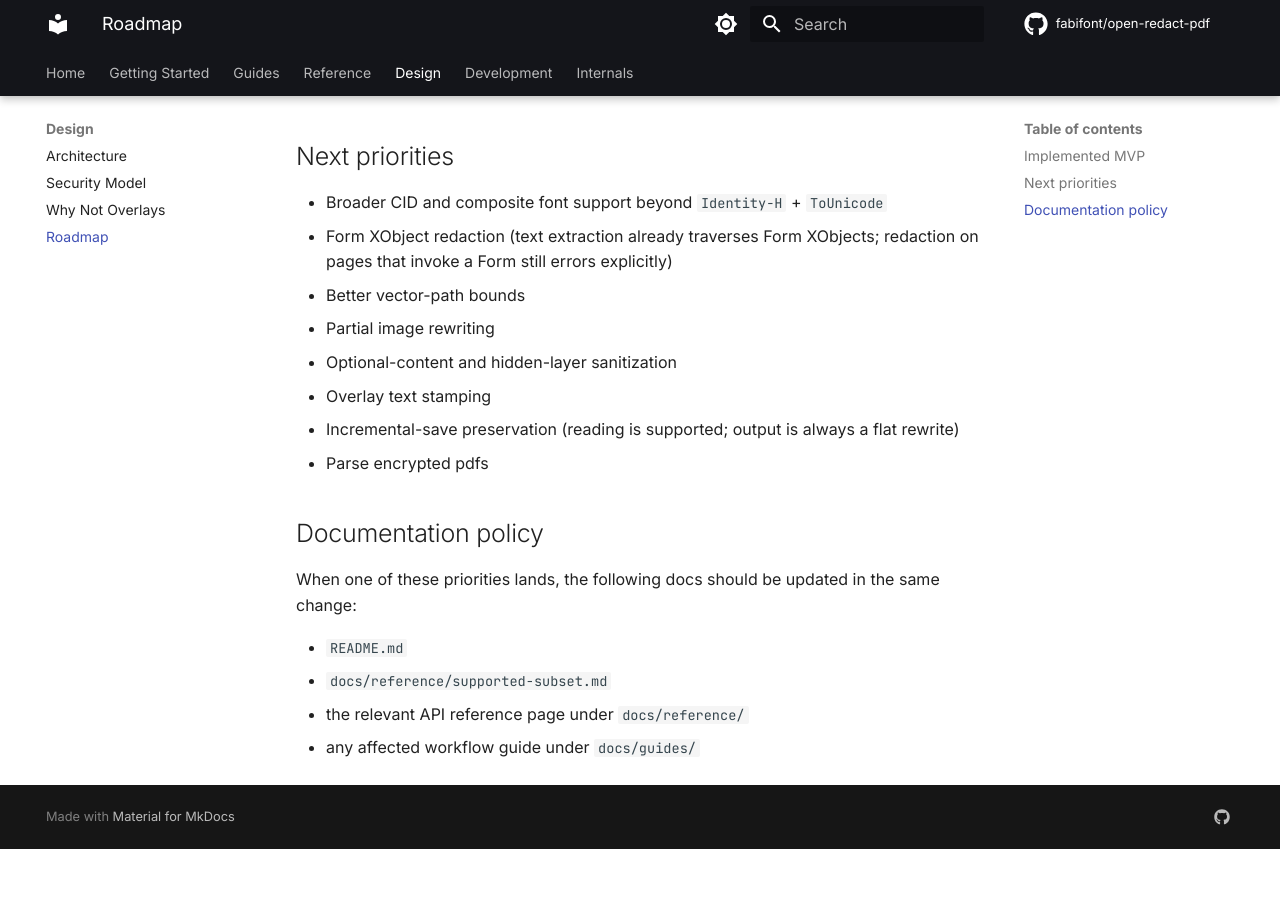
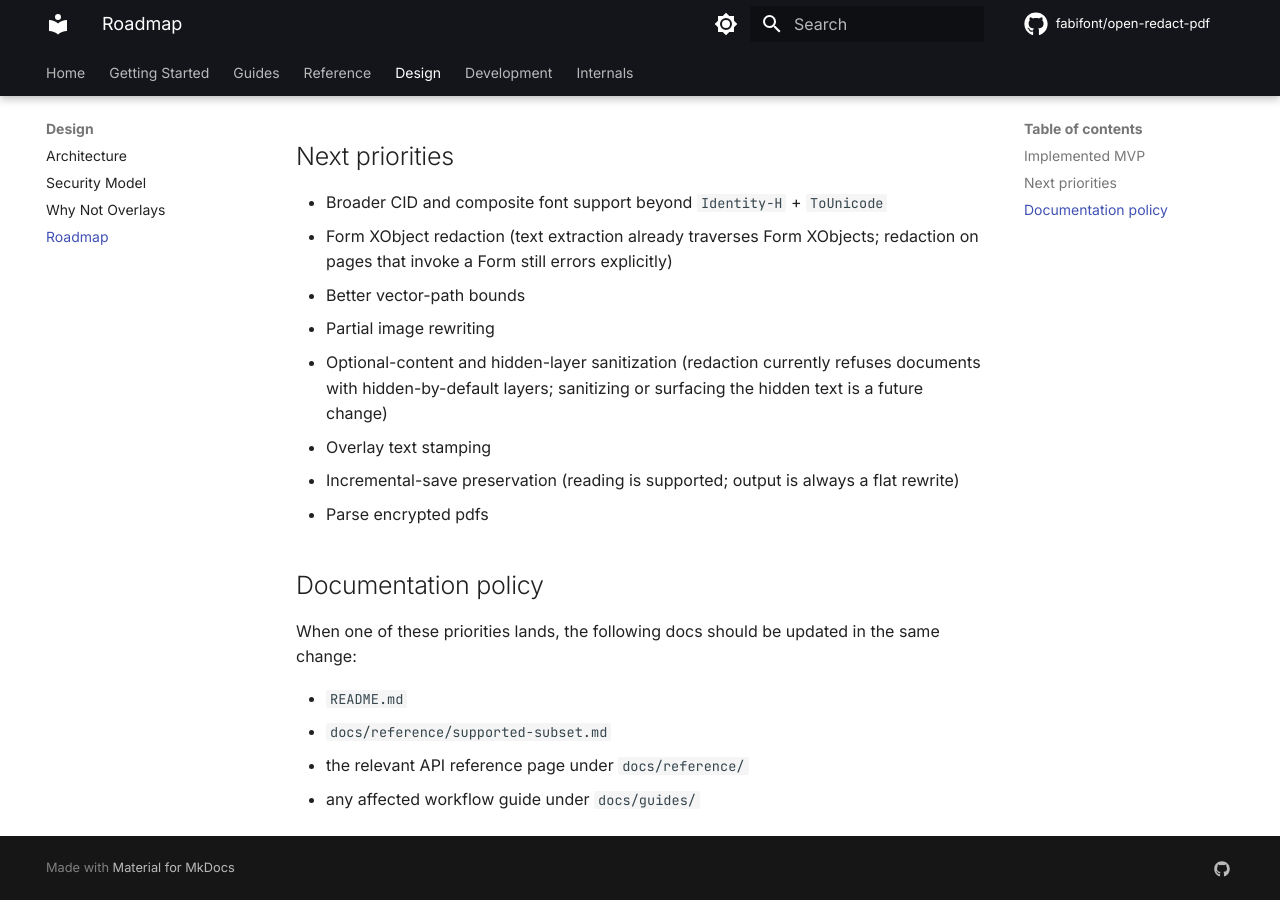
Before and after one commit to fabifont/open-redact-pdf, an MkDocs documentation site: the page built from docs/roadmap.md, in a window 1280 px wide and 900 px high, scrolled down 862 px. Built offline with MkDocs 1.6.1 and Material for MkDocs 9.7.7, drawn with Linux system fonts in a browser that asks for light colours; comment, search, counter and statistics services are not loaded; before the commit the page ends 1711 px from its top, so only the background shows below that.

Commit message:
docs: document OCG-hidden-layer redaction refusal
The supported-subset reference, roadmap, and security-model internals
now describe the new defensive check: redaction refuses documents whose
default Optional Content configuration hides one or more layers,
because hidden layers would otherwise escape the visible-glyph-based
target model.

```diff
--- a/docs/roadmap.md
+++ b/docs/roadmap.md
@@ -27,7 +27,7 @@ title: Roadmap
 - Form XObject redaction (text extraction already traverses Form XObjects; redaction on pages that invoke a Form still errors explicitly)
 - Better vector-path bounds
 - Partial image rewriting
-- Optional-content and hidden-layer sanitization
+- Optional-content and hidden-layer sanitization (redaction currently refuses documents with hidden-by-default layers; sanitizing or surfacing the hidden text is a future change)
 - Overlay text stamping
 - Incremental-save preservation (reading is supported; output is always a flat rewrite)
 - Parse encrypted pdfs
```
Also changed, not shown: docs/internals/12-security-model.md (+1 -1 lines), docs/reference/supported-subset.md (+1 -0 lines).
